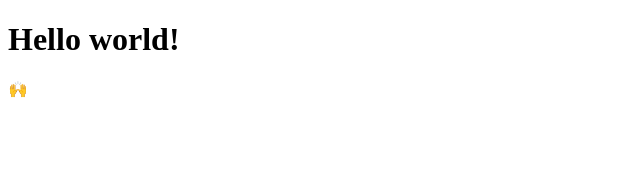
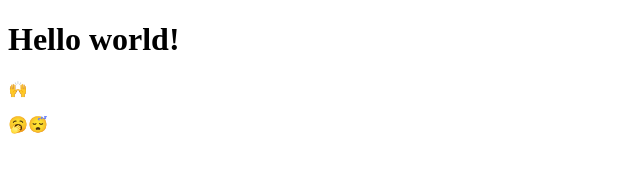
Before and after one commit to anclaire/my-awesome-project, a plain HTML site: page index.html in a window 1280 px wide. Shown: the full height of the page, 0-640 px from the left. Drawn offline with Linux system fonts and the light colour scheme.

Commit message:
Commit...2?

```diff
--- a/index.html
+++ b/index.html
@@ -7,6 +7,7 @@
 
 <h1>Hello world!</h1>
 <p>🙌</p>
+<p>🥱😴</p>
 
 </body>
 </html>
```
Also changed, not shown: 1 other file.
